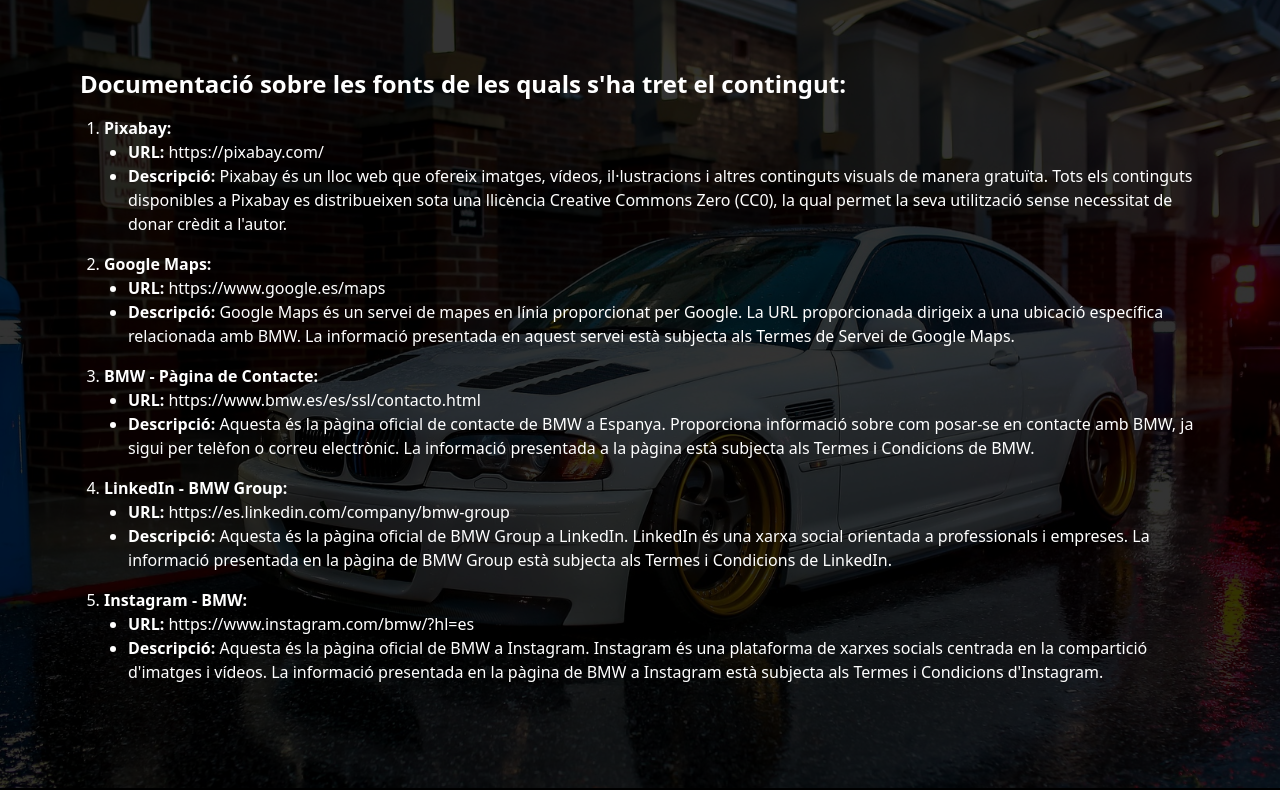
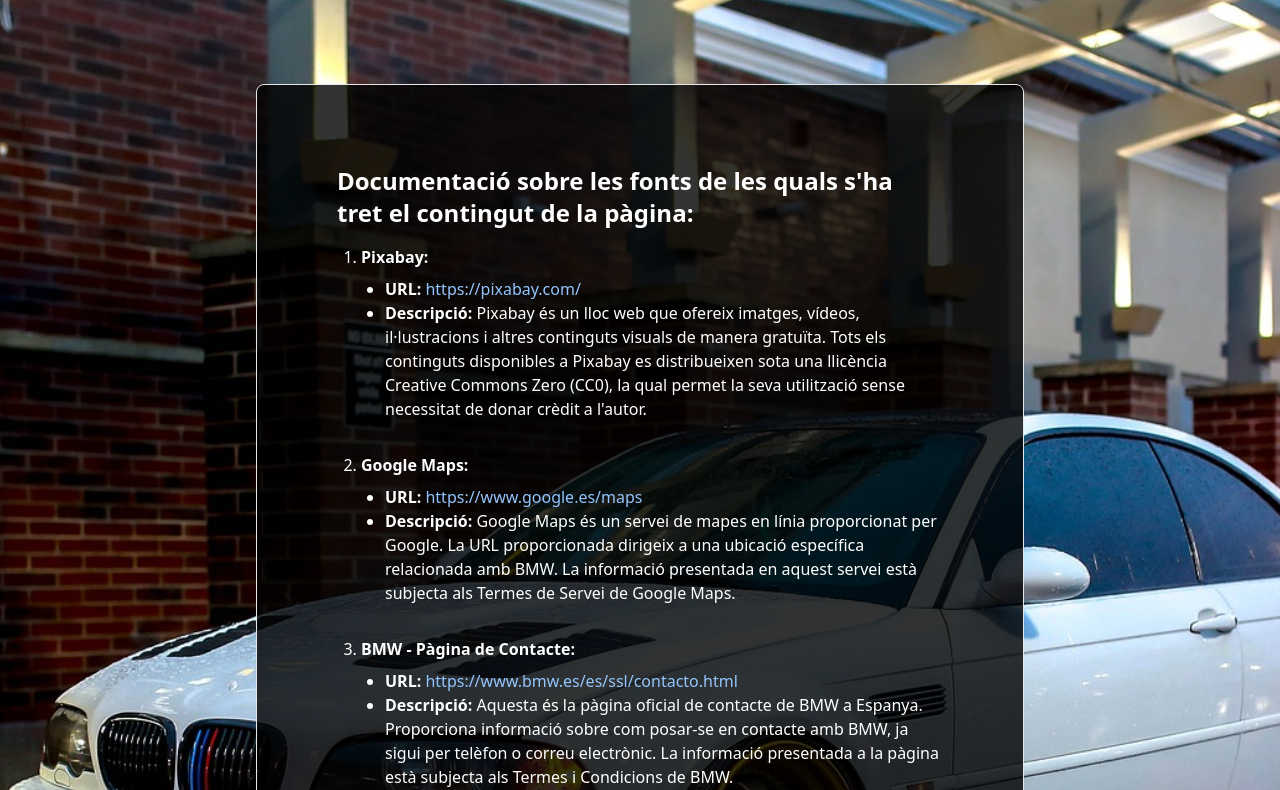
Before and after one commit to Cirvianum-DAW/mp9-pj-uf2-optimitzacio-imatges-eduardiglesias, a website built with Parcel: page src/links.html in a window 1280 px wide. Shown: the part 100-890 px from the top of the page. Built offline with nearby package versions, Linux system fonts and the light colour scheme.

Commit message:
links acabat

```diff
--- a/src/contact.html
+++ b/src/contact.html
@@ -9,7 +9,7 @@
   <body>
     <header class="bg-black text-white py-4 text-center md:py-6 lg:py-8">
       <div class="bg-black flex flex-col justify-center items-center md:flex-row md:items-center md:w-full">
-          <img src="images/car.svg" alt="Logo" class="h-20 w-auto mr-4 md:mr-0 md:absolute md:left-0 hidden md:block">
+          <img src="images/car.svg" alt="Logo" class="h-20 w-auto ml-4 mb-2 md:mr-0 md:absolute md:left-0 hidden md:block">
           <nav class="mb-4 md:mb-0 hidden md:block">
               <a href="index.html" class="btn text-white p-2 navbar-item hover:bg-white hover:text-black hover:rounded-lg">Home</a>
               <a href="models.html" class="btn text-white p-2 navbar-item hover:bg-white hover:text-black hover:rounded-lg">Models</a>
--- a/src/help.html
+++ b/src/help.html
@@ -11,7 +11,7 @@
 <body>
   <header class="bg-black text-white py-4 text-center md:py-6 lg:py-8">
     <div class="bg-black flex flex-col justify-center items-center md:flex-row md:items-center md:w-full">
-      <img src="images/car.svg" alt="Logo" class="h-20 w-auto mr-4 md:mr-0 md:absolute md:left-0 hidden md:block">
+      <img src="images/car.svg" alt="Logo" class="h-20 w-auto ml-4 mb-2 md:mr-0 md:absolute md:left-0 hidden md:block">
       <nav class="mb-4 md:mb-0 hidden md:block">
         <a href="index.html"
           class="btn text-white p-2 navbar-item hover:bg-white hover:text-black hover:rounded-lg">Home</a>
--- a/src/index.html
+++ b/src/index.html
@@ -12,7 +12,7 @@
     style="background-image: url('/src/images/home/principal.jpg');">
     <header class="bg-black text-white py-4 text-center md:py-6 lg:py-8">
         <div class="bg-black flex flex-col justify-center items-center md:flex-row md:items-center md:w-full">
-            <img src="images/car.svg" alt="Logo" class="h-20 w-auto mr-4 md:mr-0 md:absolute md:left-0 hidden md:block">
+            <img src="images/car.svg" alt="Logo" class="h-20 w-auto ml-4 mb-2 md:mr-0 md:absolute md:left-0 hidden md:block">
             <nav class="mb-4 md:mb-0 hidden md:block">
                 <a href="index.html" class="btn text-white p-2 navbar-item hover:bg-white hover:text-black hover:rounded-lg">Home</a>
                 <a href="models.html" class="btn text-white p-2 navbar-item hover:bg-white hover:text-black hover:rounded-lg">Models</a>
--- a/src/links.html
+++ b/src/links.html
@@ -12,7 +12,7 @@
   style="background-image: url('/src/images/links/principal.jpg');">
   <header class="bg-black text-white py-4 text-center md:py-6 lg:py-8">
     <div class="bg-black flex flex-col justify-center items-center md:flex-row md:items-center md:w-full">
-      <img src="images/car.svg" alt="Logo" class="h-20 w-auto mr-4 md:mr-0 md:absolute md:left-0 hidden md:block">
+      <img src="images/car.svg" alt="Logo" class="h-20 w-auto ml-4 mb-2 md:mr-0 md:absolute md:left-0 hidden md:block">
       <nav class="mb-4 md:mb-0 hidden md:block">
         <a href="index.html"
           class="btn text-white p-2 navbar-item hover:bg-white hover:text-black hover:rounded-lg">Home</a>
@@ -62,100 +62,96 @@
       });
     });
   </script>
-  <div class="bg-black bg-opacity-80 h-screen justify-center text-white p-20">
+
+  <div class="bg-black bg-opacity-80 my-8 mx-16 lg:my-24 lg:mx-64 h-auto justify-center text-white p-20 border rounded-lg">
     <h2 class="text-2xl font-bold mb-4">
-      Documentació sobre les fonts de les quals s'ha tret el contingut:
+      Documentació sobre les fonts de les quals s'ha tret el contingut de la pàgina:
     </h2>
 
     <ol class="list-decimal pl-6">
-      <li class="mb-4">
+      <li class="mb-8">
         <strong>Pixabay:</strong>
-        <ul class="list-disc pl-6">
+        <ul class="list-disc pl-6 mt-2">
           <li>
             <strong>URL:</strong>
-            <a href="https://pixabay.com/" target="_blank">https://pixabay.com/</a>
+            <a href="https://pixabay.com/" target="_blank"
+              class="text-blue-300 hover:underline">https://pixabay.com/</a>
           </li>
           <li>
-            <strong>Descripció:</strong> Pixabay és un lloc web que ofereix
-            imatges, vídeos, il·lustracions i altres continguts visuals de
-            manera gratuïta. Tots els continguts disponibles a Pixabay es
-            distribueixen sota una llicència Creative Commons Zero (CC0), la
-            qual permet la seva utilització sense necessitat de donar crèdit a
+            <strong>Descripció:</strong> Pixabay és un lloc web que ofereix imatges, vídeos, il·lustracions i altres
+            continguts visuals de manera gratuïta. Tots els continguts disponibles a Pixabay es distribueixen sota una
+            llicència Creative Commons Zero (CC0), la qual permet la seva utilització sense necessitat de donar crèdit a
             l'autor.
           </li>
         </ul>
       </li>
 
-      <li class="mb-4">
+      <li class="mb-8">
         <strong>Google Maps:</strong>
-        <ul class="list-disc pl-6">
+        <ul class="list-disc pl-6 mt-2">
           <li>
             <strong>URL:</strong>
-            <a href="https://www.google.es/maps" target="_blank">https://www.google.es/maps</a>
+            <a href="https://www.google.es/maps" target="_blank"
+              class="text-blue-300 hover:underline">https://www.google.es/maps</a>
           </li>
           <li>
-            <strong>Descripció:</strong> Google Maps és un servei de mapes en
-            línia proporcionat per Google. La URL proporcionada dirigeix a una
-            ubicació específica relacionada amb BMW. La informació presentada
-            en aquest servei està subjecta als Termes de Servei de Google
-            Maps.
+            <strong>Descripció:</strong> Google Maps és un servei de mapes en línia proporcionat per Google. La URL
+            proporcionada dirigeix a una ubicació específica relacionada amb BMW. La informació presentada en aquest
+            servei està subjecta als Termes de Servei de Google Maps.
           </li>
         </ul>
       </li>
 
-      <li class="mb-4">
+      <li class="mb-8">
         <strong>BMW - Pàgina de Contacte:</strong>
-        <ul class="list-disc pl-6">
+        <ul class="list-disc pl-6 mt-2">
           <li>
             <strong>URL:</strong>
-            <a href="https://www.bmw.es/es/ssl/contacto.html"
-              target="_blank">https://www.bmw.es/es/ssl/contacto.html</a>
+            <a href="https://www.bmw.es/es/ssl/contacto.html" target="_blank"
+              class="text-blue-300 hover:underline">https://www.bmw.es/es/ssl/contacto.html</a>
           </li>
           <li>
-            <strong>Descripció:</strong> Aquesta és la pàgina oficial de
-            contacte de BMW a Espanya. Proporciona informació sobre com
-            posar-se en contacte amb BMW, ja sigui per telèfon o correu
-            electrònic. La informació presentada a la pàgina està subjecta als
-            Termes i Condicions de BMW.
+            <strong>Descripció:</strong> Aquesta és la pàgina oficial de contacte de BMW a Espanya. Proporciona
+            informació sobre com posar-se en contacte amb BMW, ja sigui per telèfon o correu electrònic. La informació
+            presentada a la pàgina està subjecta als Termes i Condicions de BMW.
           </li>
         </ul>
       </li>
 
-      <li class="mb-4">
+      <li class="mb-8">
         <strong>LinkedIn - BMW Group:</strong>
-        <ul class="list-disc pl-6">
+        <ul class="list-disc pl-6 mt-2">
           <li>
             <strong>URL:</strong>
-            <a href="https://es.linkedin.com/company/bmw-group"
-              target="_blank">https://es.linkedin.com/company/bmw-group</a>
+            <a href="https://es.linkedin.com/company/bmw-group" target="_blank"
+              class="text-blue-300 hover:underline">https://es.linkedin.com/company/bmw-group</a>
           </li>
           <li>
-            <strong>Descripció:</strong> Aquesta és la pàgina oficial de BMW
-            Group a LinkedIn. LinkedIn és una xarxa social orientada a
-            professionals i empreses. La informació presentada en la pàgina de
-            BMW Group està subjecta als Termes i Condicions de LinkedIn.
+            <strong>Descripció:</strong> Aquesta és la pàgina oficial de BMW Group a LinkedIn. LinkedIn és una xarxa
+            social orientada a professionals i empreses. La informació presentada en la pàgina de BMW Group està
+            subjecta als Termes i Condicions de LinkedIn.
           </li>
         </ul>
       </li>
 
-      <li class="mb-4">
+      <li class="mb-8">
         <strong>Instagram - BMW:</strong>
-        <ul class="list-disc pl-6">
+        <ul class="list-disc pl-6 mt-2">
           <li>
             <strong>URL:</strong>
-            <a href="https://www.instagram.com/bmw/?hl=es" target="_blank">https://www.instagram.com/bmw/?hl=es</a>
+            <a href="https://www.instagram.com/bmw/?hl=es" target="_blank"
+              class="text-blue-300 hover:underline">https://www.instagram.com/bmw/?hl=es</a>
           </li>
           <li>
-            <strong>Descripció:</strong> Aquesta és la pàgina oficial de BMW a
-            Instagram. Instagram és una plataforma de xarxes socials centrada
-            en la compartició d'imatges i vídeos. La informació presentada en
-            la pàgina de BMW a Instagram està subjecta als Termes i Condicions
-            d'Instagram.
+            <strong>Descripció:</strong> Aquesta és la pàgina oficial de BMW a Instagram. Instagram és una plataforma de
+            xarxes socials centrada en la compartició d'imatges i vídeos. La informació presentada en la pàgina de BMW a
+            Instagram està subjecta als Termes i Condicions d'Instagram.
           </li>
         </ul>
       </li>
     </ol>
   </div>
+
   <footer class="bg-black text-white text-center p-4 md:p-8 lg:p-12">
     <p>&copy; 2024 Eduard Iglesias Pujolasus. All rights reserved.</p>
   </footer>
--- a/src/models.html
+++ b/src/models.html
@@ -11,7 +11,7 @@
 <body>
   <header class="bg-black text-white py-4 text-center md:py-6 lg:py-8">
     <div class="bg-black flex flex-col justify-center items-center md:flex-row md:items-center md:w-full">
-      <img src="images/car.svg" alt="Logo" class="h-20 w-auto mr-4 md:mr-0 md:absolute md:left-0 hidden md:block">
+      <img src="images/car.svg" alt="Logo" class="h-20 w-auto ml-4 mb-2 md:mr-0 md:absolute md:left-0 hidden md:block">
       <nav class="mb-4 md:mb-0 hidden md:block">
         <a href="index.html"
           class="btn text-white p-2 navbar-item hover:bg-white hover:text-black hover:rounded-lg">Home</a>
```
